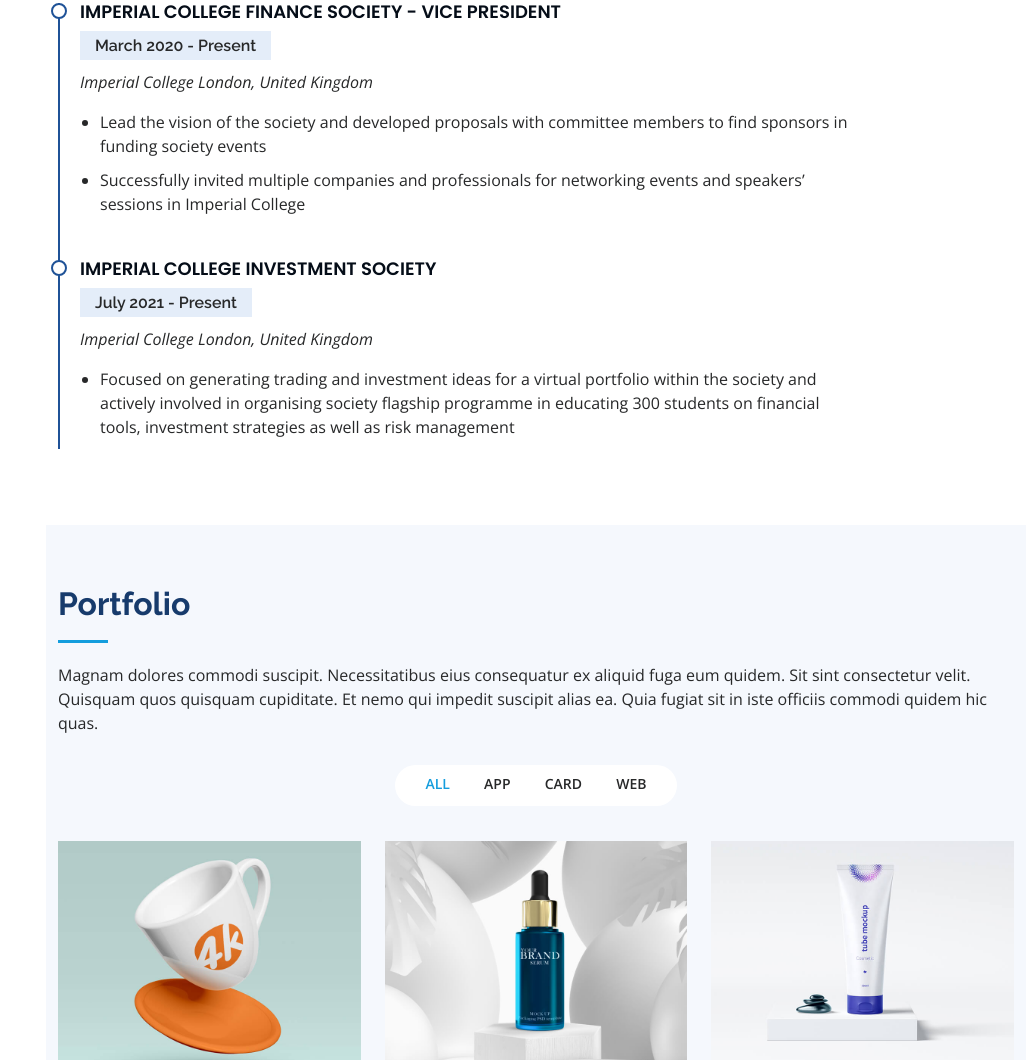
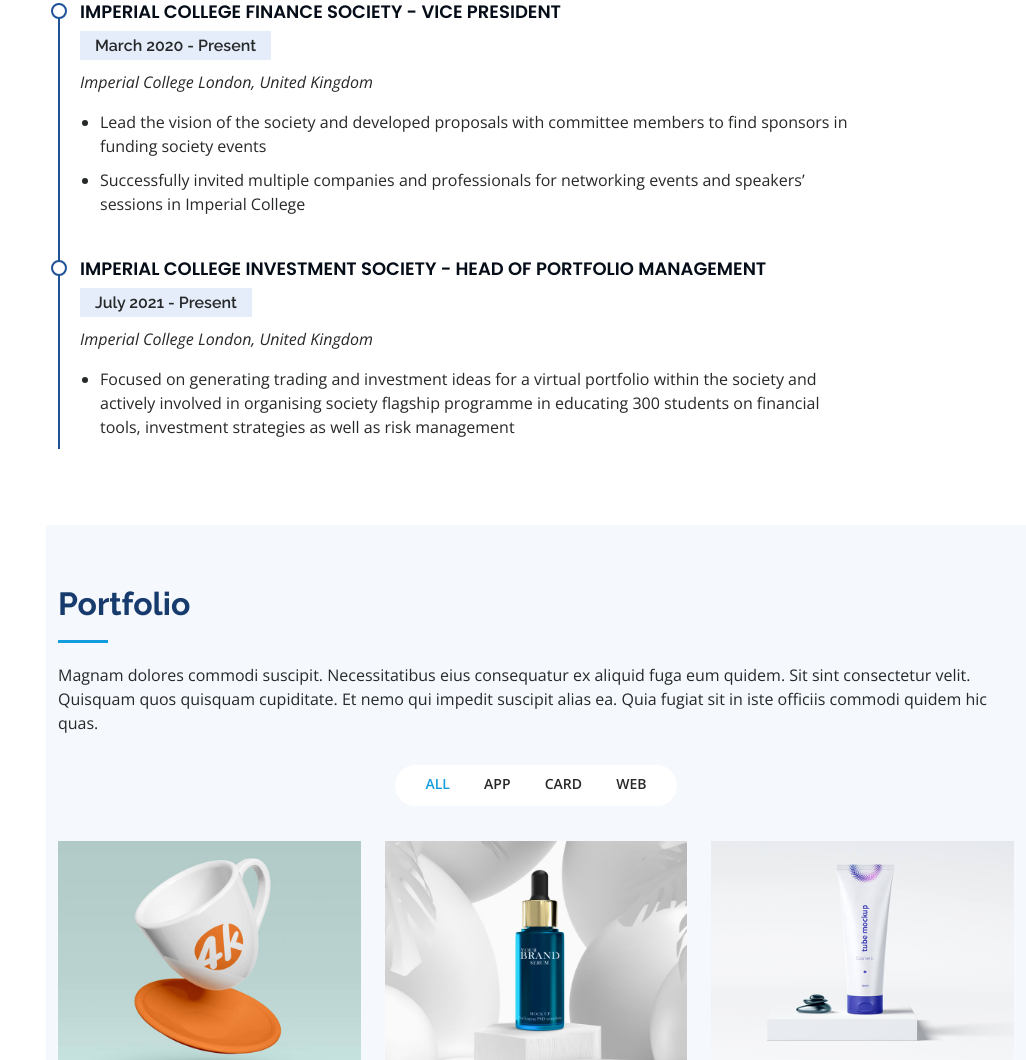
Before and after one commit to blw219/PortfolioWebsite, a plain HTML site: page index.html in a window 1280 px wide. Shown: the part 5213-6273 px from the top of the page, without its empty margins (254-1280 px from the left). Drawn offline with nearby package versions, Linux system fonts and the light colour scheme.

Commit message:
add details to resume

```diff
--- a/index.html
+++ b/index.html
@@ -371,7 +371,7 @@
                 </ul>
               </div>
               <div class="resume-item">
-                <h4>Imperial College Investment Society</h4>
+                <h4>Imperial College Investment Society - Head of Portfolio Management</h4>
                 <h5>July 2021 - Present</h5>
                 <p><em>Imperial College London, United Kingdom</em></p>
                 <ul>
```
